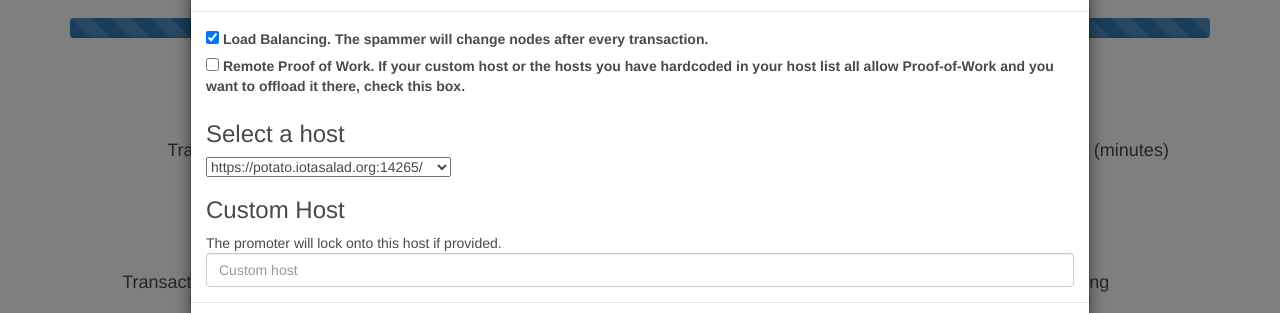
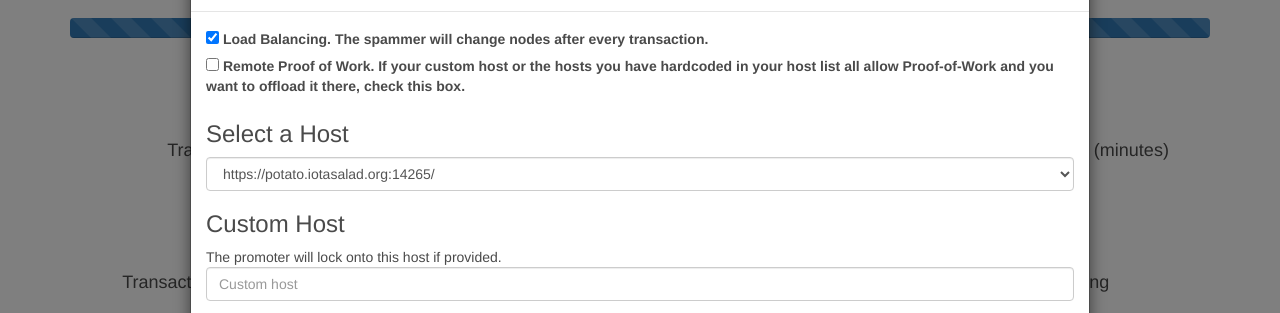
Before and after one commit to plenarius/iota-promoter, a plain HTML site: page index.html in a window 1280 px wide. Both pictures are taken after a click on the link "Settings". Shown: the part 95-408 px from the top of the page. Drawn offline with Linux system fonts and the light colour scheme; a script that the page names is missing.

Commit message:
Fix host select
select is using bootstrap now

```diff
--- a/index.html
+++ b/index.html
@@ -126,7 +126,7 @@
         <div class="col-md-8 col-md-offset-2">
             <h1>About the Author</h1>
             <h2>
-                This project was originally created by Peter Ryszkiewicz (<a href="https://github.com/pRizz" target="_blank">pRizz@GitHub</a>), software engineer in Chicago, IL and modified by (<a href="https://github.com/normpad/" target="_blank">normpad@GitHub</a>) and then updated for promotion by (<a href="https://github.com/plenarius/" target="_blank">plenarius@GitHub</a>).
+                This project was originally created by Peter Ryszkiewicz (<a href="https://github.com/pRizz" target="_blank">pRizz@GitHub</a>), software engineer in Chicago, IL and modified by (<a href="https://github.com/normpad/">normpad@GitHub</a>) and then updated for promotion by (<a href="https://github.com/plenarius/" target="_blank">plenarius@GitHub</a>).
             </h2>
         </div>
     </div>
@@ -200,11 +200,11 @@ SOFTWARE.
                             Remote Proof of Work. If your custom host or the hosts you have hardcoded in your host list all allow Proof-of-Work and you want to offload it there, check this box.
                         </label>
                     </div>
-                    <h3>
-                        Select a host
-                    </h3>
-                    <select id="hostSelection" ng-model="selectedHost" ng-options="host for host in hostList">
-                    </select> <!-- TODO, make this dropdown use Bootstrap's css -->
+                    <div class="form-group">
+                      <h3>Select a Host</h3>
+                      <select class="form-control" id="hostSelection" ng-model="selectedHost" ng-options="host for host in hostList">
+                      </select>
+                    </div>
                     <h1> </h1>
                     <h3>
                         Custom Host
```
